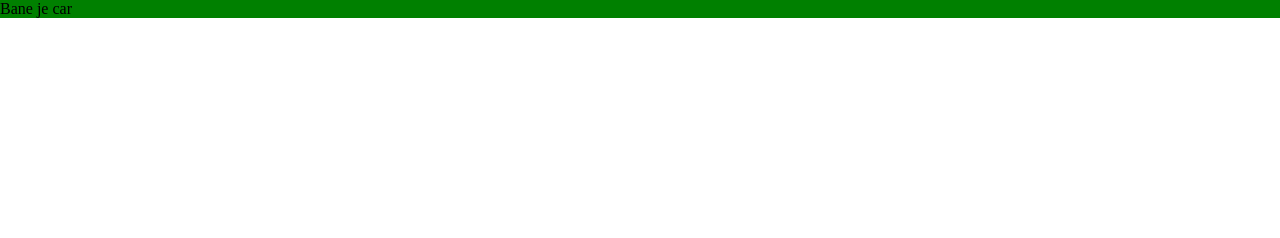
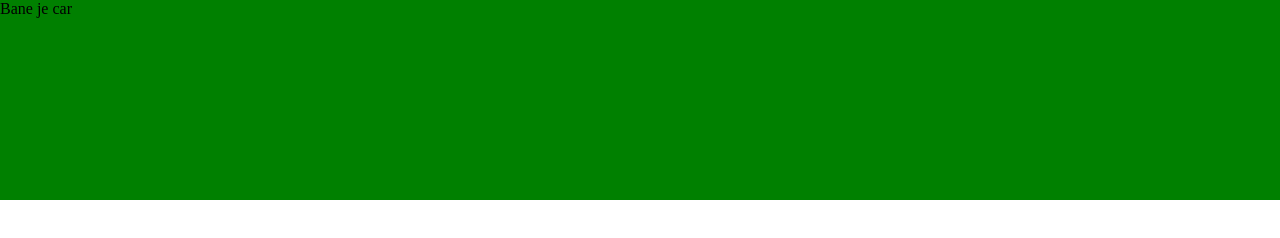
Before and after one commit to bane2210/demo-test, a website built with webpack: page index.html in a window 1280 px wide. Built offline with nearby package versions, Linux system fonts and the light colour scheme.

Commit message:
Podnaslov

```diff
--- a/style.scss
+++ b/style.scss
@@ -9,5 +9,6 @@ body {
 
     div {
         @include pozadina(green);
+        height: 20px + 180px;
     }
 }
```
Also changed, not shown: README.md, style.css, 1 other file.
